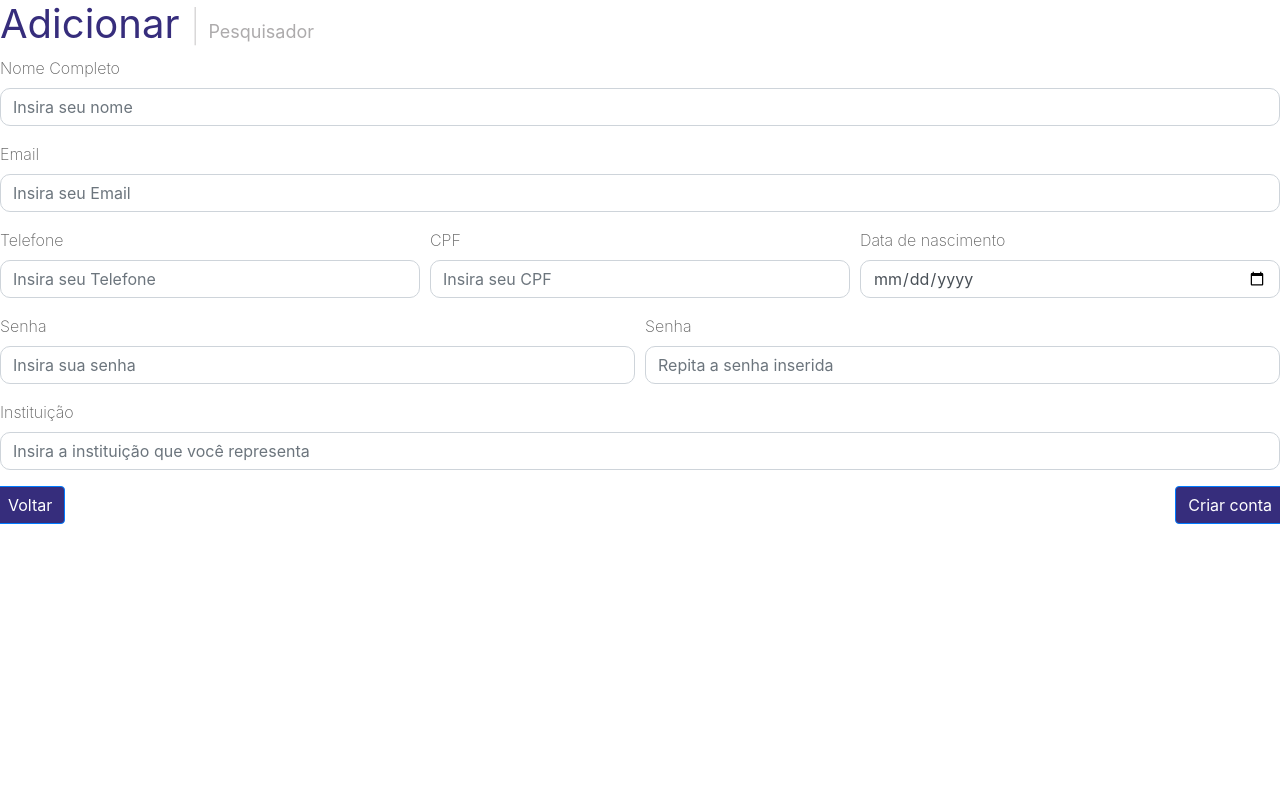
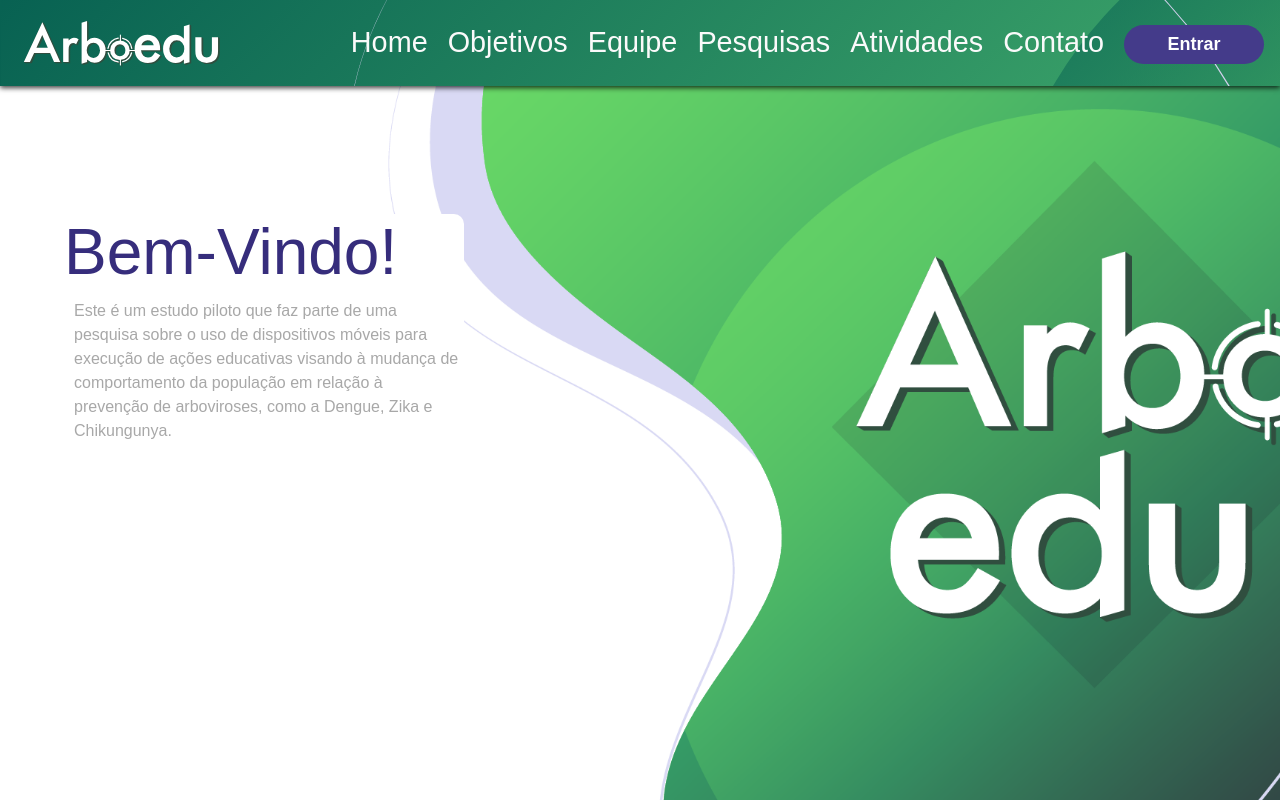
Before and after one commit to gaqp/WebEdu, a React (Create React App) app: page / in a window 1280 px wide. Built offline with nearby package versions, Linux system fonts and the light colour scheme.

Commit message:
Configurações para o azure

```diff
--- a/src/routes.js
+++ b/src/routes.js
@@ -5,16 +5,12 @@ import { BrowserRouter, Switch, Route } from "react-router-dom";
 import Home from "./pages/home/home.js";
 import AppBody from './pages/app/appBody';
 import Sidebar from "./pages/app/sidebar.js";
-import {ADDPesquisador} from './pages/app/boxes/add.js'
 
 
 const Routes = () => {
   return (
     <BrowserRouter>
       <Switch>
-        <Route exact path="/"
-          render={(props) => <ADDPesquisador/>}
-        />
 
         <Route exact path="/"
           render={(props) => <Home {...props} name="" />}
```
Also changed, not shown: 1 other file (tests, documents, lock files or other folders).
